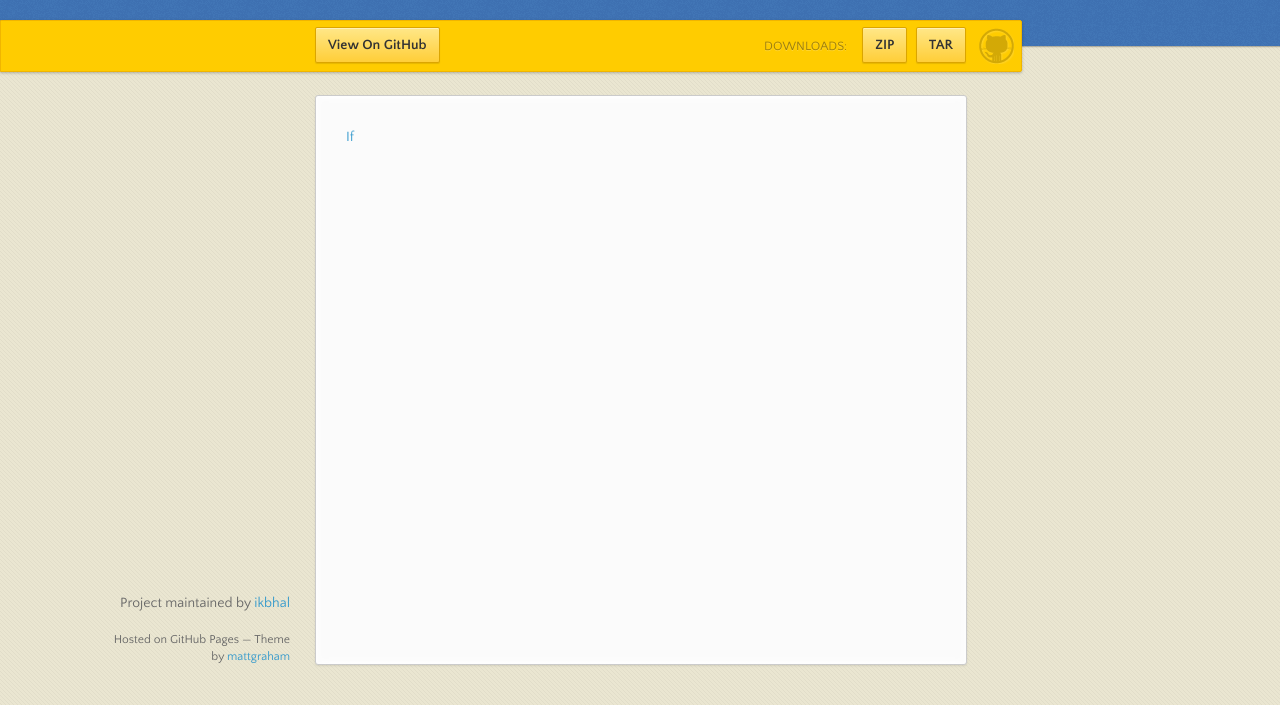
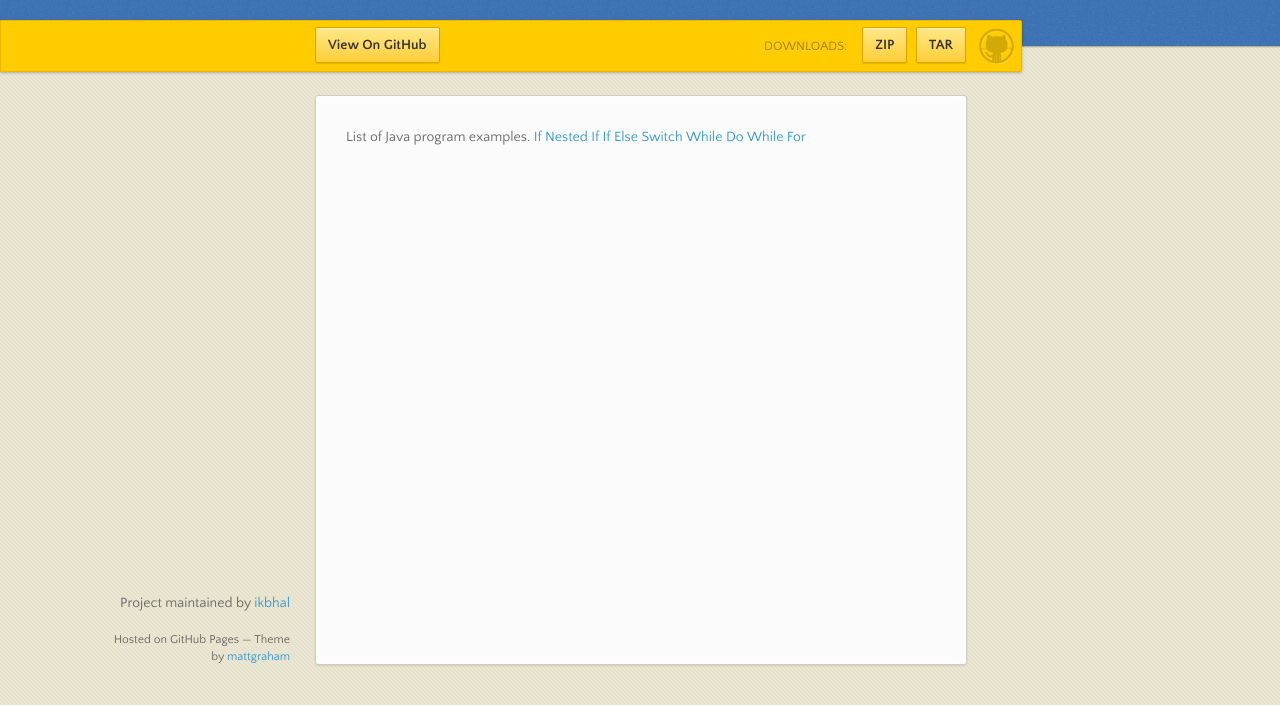
Before and after one commit to ikbhal/java-examples, a plain HTML site: page index.html in a window 1280 px wide. Shown: the part 95-800 px from the top of the page. Drawn offline with nearby package versions, Linux system fonts and the light colour scheme.

Commit message:
Create gh-pages branch via GitHub

```diff
--- a/index.html
+++ b/index.html
@@ -39,7 +39,14 @@
         <ul></ul>
       </nav>
       <section>
-        <p><a href="https://raw.githubusercontent.com/ikbhal/java-examples/master/If.java">If</a></p>
+        <p>List of Java program examples.
+<a href="https://raw.githubusercontent.com/ikbhal/java-examples/master/If.java">If</a>
+<a href="https://github.com/ikbhal/java-examples/blob/master/NestedIf.java">Nested If</a>
+<a href="https://github.com/ikbhal/java-examples/blob/master/IfElse.java">If Else</a>
+<a href="https://github.com/ikbhal/java-examples/blob/master/Switch.java">Switch</a>
+<a href="https://github.com/ikbhal/java-examples/blob/master/While.java">While</a>
+<a href="https://github.com/ikbhal/java-examples/blob/master/DoWhile.java">Do While</a>
+<a href="https://github.com/ikbhal/java-examples/blob/master/For.java">For</a></p>
       </section>
       <footer>
         <p>Project maintained by <a href="https://github.com/ikbhal">ikbhal</a></p>
--- a/params.json
+++ b/params.json
@@ -1 +1 @@
-{"name":"Java-examples","tagline":"","body":"\r\n[If](https://raw.githubusercontent.com/ikbhal/java-examples/master/If.java)","google":"","note":"Don't delete this file! It's used internally to help with page regeneration."}
+{"name":"Java-examples","tagline":"","body":"List of Java program examples.\r\n[If](https://raw.githubusercontent.com/ikbhal/java-examples/master/If.java)\r\n[Nested If](https://github.com/ikbhal/java-examples/blob/master/NestedIf.java)\r\n[If Else](https://github.com/ikbhal/java-examples/blob/master/IfElse.java)\r\n[Switch](https://github.com/ikbhal/java-examples/blob/master/Switch.java)\r\n[While](https://github.com/ikbhal/java-examples/blob/master/While.java)\r\n[Do While](https://github.com/ikbhal/java-examples/blob/master/DoWhile.java)\r\n[For](https://github.com/ikbhal/java-examples/blob/master/For.java)","google":"","note":"Don't delete this file! It's used internally to help with page regeneration."}
```
